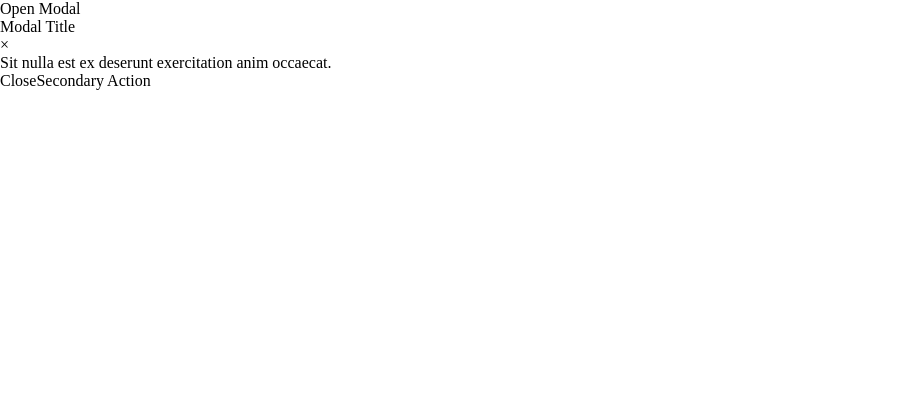
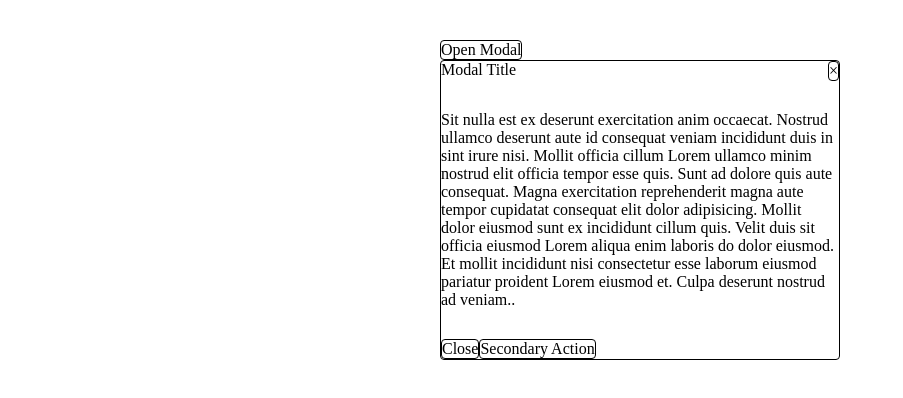
Before and after one commit to bitaKitsui/modal-app, a Vue app: page / in a window 1280 px wide. Shown: the top 398 px of the page, without its empty margins (0-903 px from the left). Built offline with nearby package versions, Linux system fonts and the light colour scheme.

Commit message:
fix: layout修正

```diff
--- a/src/App.vue
+++ b/src/App.vue
@@ -5,7 +5,7 @@ import BaseModal from './components/organisms/BaseModal.vue'
 </script>
 
 <template>
-  <div>
+  <div class="column">
     <BaseButton
       :label="'Open Modal'"
       :type="'button'"
@@ -16,4 +16,19 @@ import BaseModal from './components/organisms/BaseModal.vue'
   </div>
 </template>
 
-<style></style>
+<style>
+#app {
+  display: flex;
+  justify-content: center;
+}
+
+.column {
+  width: 400px;
+  margin-top: 40px;
+}
+
+button {
+  border: 1px solid;
+  border-radius: 4px;
+}
+</style>
--- a/src/components/molecules/BaseBody.vue
+++ b/src/components/molecules/BaseBody.vue
@@ -1,20 +1,17 @@
 <script setup lang="ts">
-import BaseHeader from '../atoms/BaseHeader.vue'
-import BaseButton from '../atoms/BaseButton.vue'
 import BaseContent from '../atoms/BaseContent.vue'
 </script>
 
 <template>
   <div>
-    <BaseHeader :value="'Modal Title'" />
-    <BaseButton
-      :label="'×'"
-      :type="'button'"
-      :color="'secondary'"
-      :outlined="false"
-    />
     <BaseContent
-      :value="'Sit nulla est ex deserunt exercitation anim occaecat.'"
+      :value="
+        'Sit nulla est ex deserunt exercitation anim occaecat. Nostrud ullamco deserunt aute id consequat veniam incididunt duis in sint irure nisi. Mollit officia cillum Lorem ullamco minim nostrud elit officia tempor esse quis.\n' +
+        '\n' +
+        'Sunt ad dolore quis aute consequat. Magna exercitation reprehenderit magna aute tempor cupidatat consequat elit dolor adipisicing. Mollit dolor eiusmod sunt ex incididunt cillum quis. Velit duis sit officia eiusmod Lorem aliqua enim laboris do dolor eiusmod. Et mollit incididunt nisi consectetur esse laborum eiusmod pariatur proident Lorem eiusmod et. Culpa deserunt nostrud ad veniam..'
+      "
     />
   </div>
 </template>
+
+<style scoped></style>
--- /dev/null
+++ b/src/components/molecules/BaseHeader.vue
@@ -0,0 +1,23 @@
+<script setup lang="ts">
+import BaseHeading from '../atoms/BaseHeading.vue'
+import BaseButton from '../atoms/BaseButton.vue'
+</script>
+
+<template>
+  <div class="header">
+    <BaseHeading :value="'Modal Title'" />
+    <BaseButton
+      :label="'×'"
+      :type="'button'"
+      :color="'secondary'"
+      :outlined="false"
+    />
+  </div>
+</template>
+
+<style scoped>
+.header {
+  display: flex;
+  justify-content: space-between;
+}
+</style>
--- a/src/components/organisms/BaseModal.vue
+++ b/src/components/organisms/BaseModal.vue
@@ -1,11 +1,24 @@
 <script setup lang="ts">
 import BaseBody from '../molecules/BaseBody.vue'
 import BaseFooter from '../molecules/BaseFooter.vue'
+import BaseHeader from '../molecules/BaseHeader.vue'
 </script>
 
 <template>
-  <div>
+  <div class="modal">
+    <BaseHeader />
     <BaseBody />
     <BaseFooter />
   </div>
 </template>
+
+<style scoped>
+.modal {
+  display: flex;
+  flex-direction: column;
+  justify-content: space-between;
+  border: 1px solid;
+  border-radius: 4px;
+  min-height: 300px;
+}
+</style>
```
Also changed, not shown: src/components/atoms/BaseHeading.vue (renamed from src/components/atoms/BaseHeader.vue).
